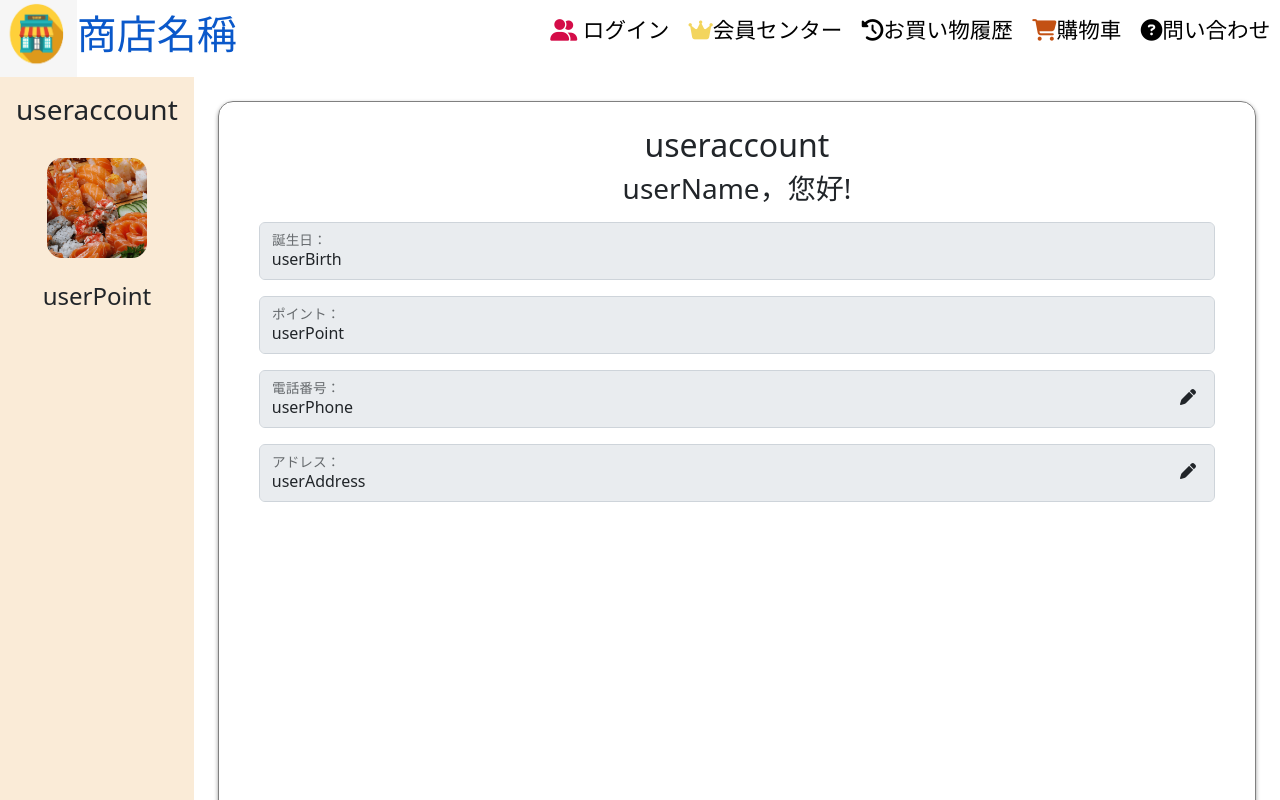
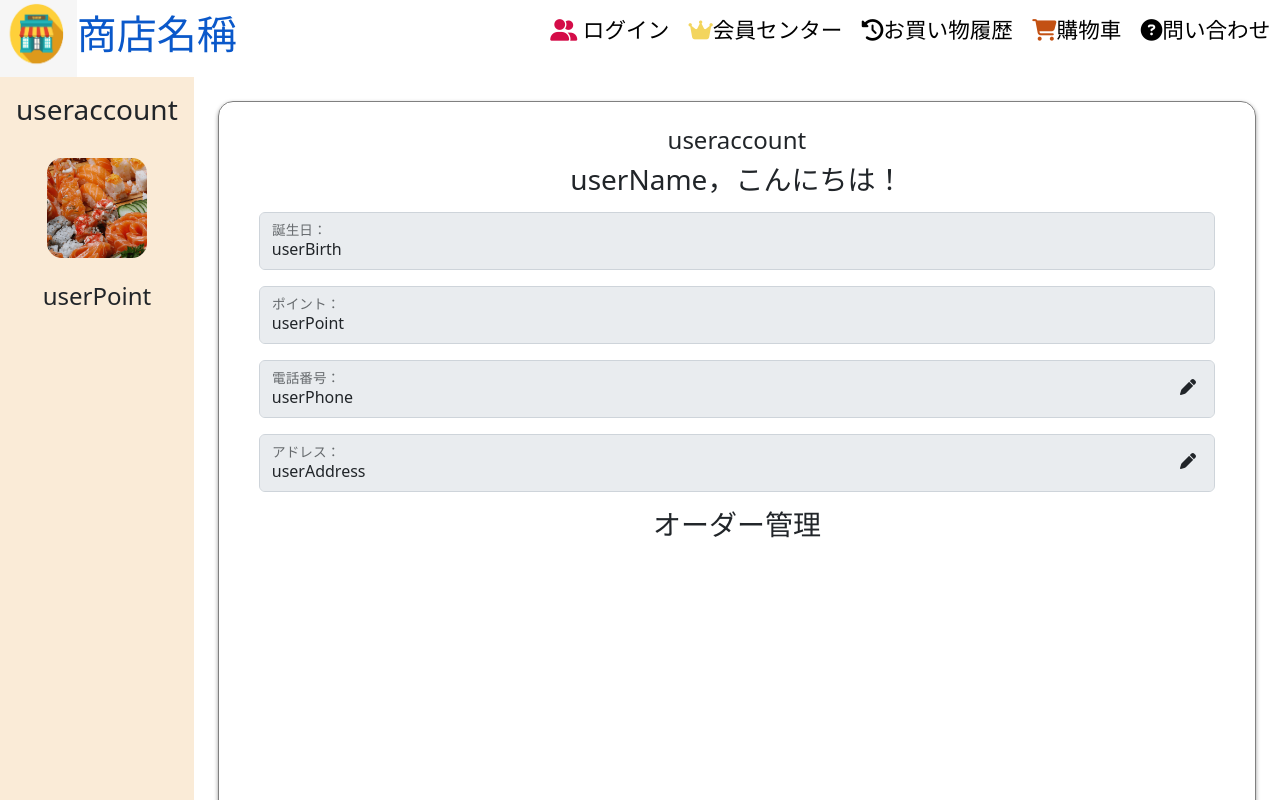
Before and after one commit to cow785785/chainshop, a Vue app: page /member in a window 1280 px wide. Shown: the top 800 px of the page. Built offline with nearby package versions, Linux system fonts and the light colour scheme; no server answers; sample sign-in values are in the browser's storage.

Commit message:
MemberView update

```diff
--- a/src/views/MemberView.vue
+++ b/src/views/MemberView.vue
@@ -29,15 +29,21 @@ export default {
 
         },
         update() {
+            const inputPwd = prompt('パスワード再確認');
+            if (inputPwd != localStorage.getItem("password")) {
+                alert("パスワードが間違っています。");
+                return;
+            }
+
             const body = {
                 useraccount: this.account,
                 username: this.userName,
                 birthDate: this.userBirth,
                 phone: this.userPhone,
                 address: this.userAddress,
-                password: localStorage.getItem("password"),
+                password: inputPwd,
             };
-            fetch("http://localhost:8080/selectMember", {
+            fetch("http://localhost:8080/updateMember", {
                 method: "POST",
                 headers: {
                     "Content-Type": "application/json"
@@ -47,6 +53,8 @@ export default {
                 .then(response => response.json())
                 .then(data => {
                     console.log(data);
+                    alert("更新完了、リロードします。")
+                    location.reload();
                 }).catch(err => {
                     console.log(err);
                 })
@@ -77,7 +85,7 @@ export default {
                 })
                 .catch(err => console.log(err))
         } else {
-            alert("您尚未登入");
+            alert("ログインしてください。");
             this.$router.push("/loginView");
         }
     },
@@ -88,9 +96,9 @@ export default {
         <MemberSide :useraccount="useraccount" :userPoint="userPoint" />
         <div class="member-detail">
             <div class="member-account">
-                <h2>{{ useraccount }}</h2>
+                <h4>{{ useraccount }}</h4>
 
-                <h3> {{ userName }}，您好!</h3>
+                <h3> {{ userName }}，こんにちは！</h3>
                 <div class="form-floating input-area birth">
                     <input type="text" class="form-control input birth" id="birth" v-model="userBirth" disabled="true">
                     <label for="birth">誕生日：</label>
@@ -113,6 +121,10 @@ export default {
                 </div>
                 <button type="button" class="btn btn-primary update-btn " v-show="haveChange" @click="update">修正する</button>
             </div>
+            <div class="member-order">
+                <h3>オーダー管理</h3>
+
+            </div>
         </div>
     </div>
 </template>
@@ -122,6 +134,9 @@ export default {
     width: 100%;
     height: 900px;
     overflow: auto;
+    text-align: center;
+
+    .member-order {}
 
     .member-detail {
         margin: 24px;
@@ -132,7 +147,6 @@ export default {
         box-shadow: 0 2px 4px rgba(0, 0, 0, 0.4);
 
         .member-account {
-            text-align: center;
 
             .input-area {
                 position: relative;
```
